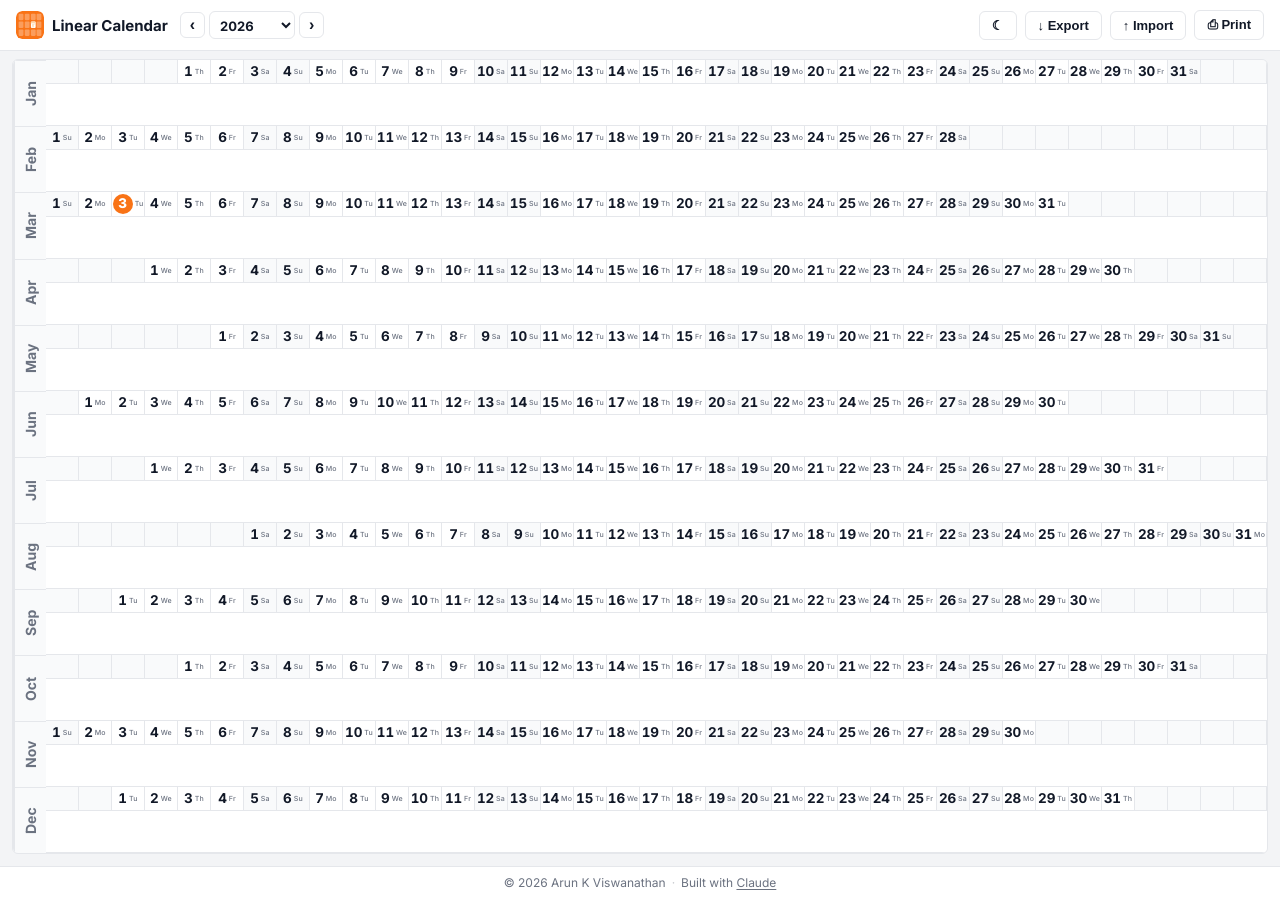
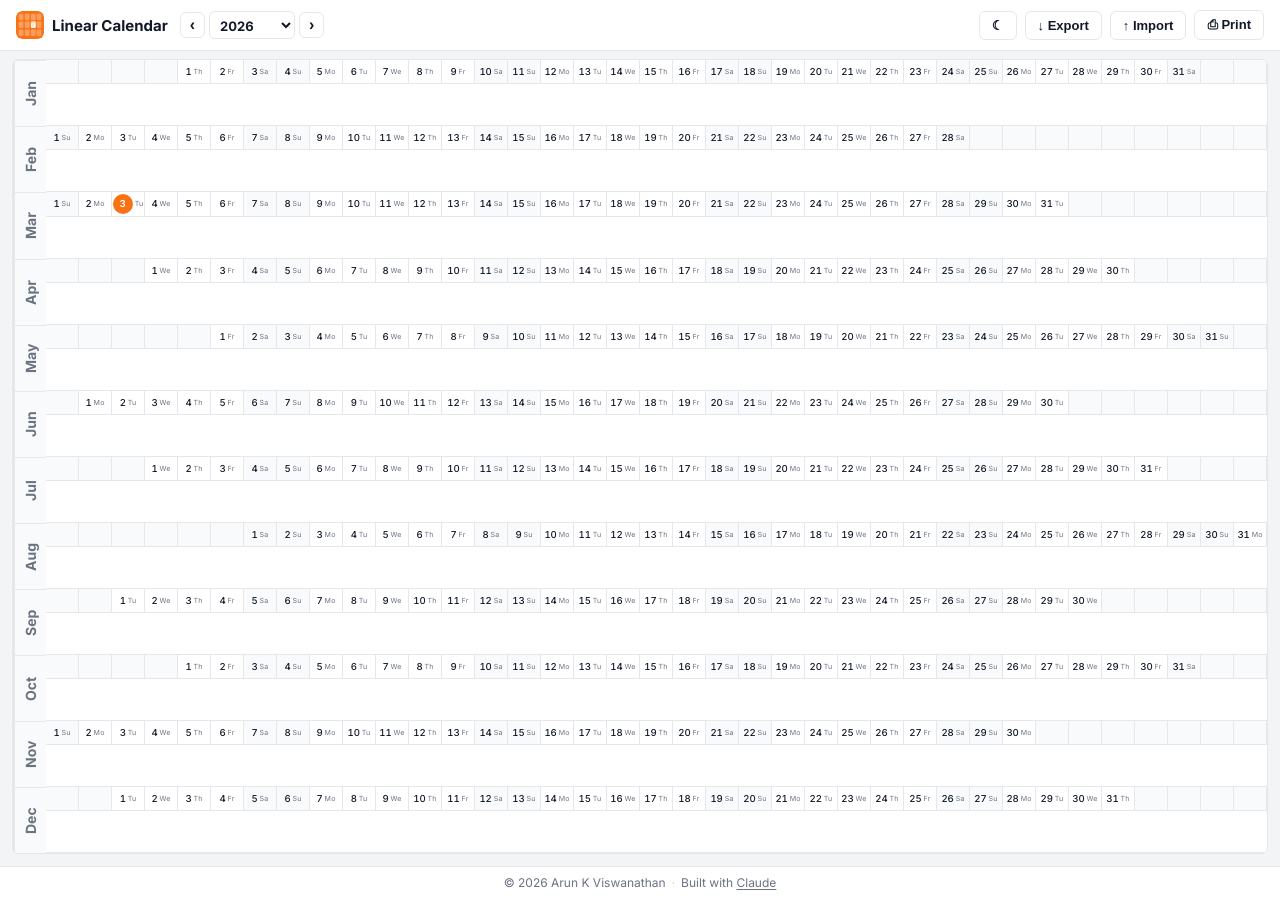
Before and after one commit to arunkv/linearcalendar, a React (Vite) app: page / in a window 1280 px wide. Built offline with nearby package versions, Linux system fonts and the light colour scheme.

Commit message:
Update fonts for dates and month

```diff
--- a/src/components/LinearCalendar.css
+++ b/src/components/LinearCalendar.css
@@ -116,6 +116,7 @@
    horizontally on narrow viewports. */
 .linear-calendar__month-label {
   background-color: var(--month-label-bg, #f9fafb);
+  font-family: 'Inter', system-ui, -apple-system, BlinkMacSystemFont, 'Segoe UI', sans-serif;
   font-weight: 700;
   font-size: clamp(0.6rem, 1.1vw, 0.875rem);
   padding: 4px 7px;
@@ -150,8 +151,8 @@
 
 /* ─── Day-of-month number ─────────────────────────────────────────────────── */
 .linear-calendar__cell-day {
-  font-size: clamp(0.6rem, 1.05vw, 0.875rem);
-  font-weight: 700;
+  font-size: clamp(0.48rem, 0.75vw, 0.68rem);
+  font-weight: 500;
   color: var(--cell-color, #111827);
   line-height: 1;
   font-variant-numeric: tabular-nums;
@@ -163,7 +164,7 @@
    Sits beside the date number; intentionally faded to keep the number dominant. */
 .linear-calendar__cell-dow {
   font-size: clamp(0.35rem, 0.55vw, 0.5rem);
-  font-weight: 500;
+  font-weight: 400;
   color: var(--month-label-color, #6b7280);
   line-height: 1;
   letter-spacing: 0.03em;
@@ -207,8 +208,8 @@
   height: clamp(15px, 1.9vw, 20px);
   background-color: var(--today-bg, #f97316);
   color: var(--today-color, #ffffff);
-  font-size: clamp(0.6rem, 1.05vw, 0.875rem);
-  font-weight: 800;
+  font-size: clamp(0.48rem, 0.75vw, 0.68rem);
+  font-weight: 600;
   border-radius: 50%;
   line-height: 1;
   font-variant-numeric: tabular-nums;
@@ -359,7 +360,7 @@
   }
 
   .linear-calendar__cell-day {
-    font-size: 7px;
+    font-size: 5.5px;
   }
 
   .linear-calendar__cell-dow {
@@ -369,7 +370,7 @@
   .linear-calendar__today-dot {
     width: 14px;
     height: 14px;
-    font-size: 7px;
+    font-size: 5.5px;
   }
 
   /* ── Compact event rows ── */
```
